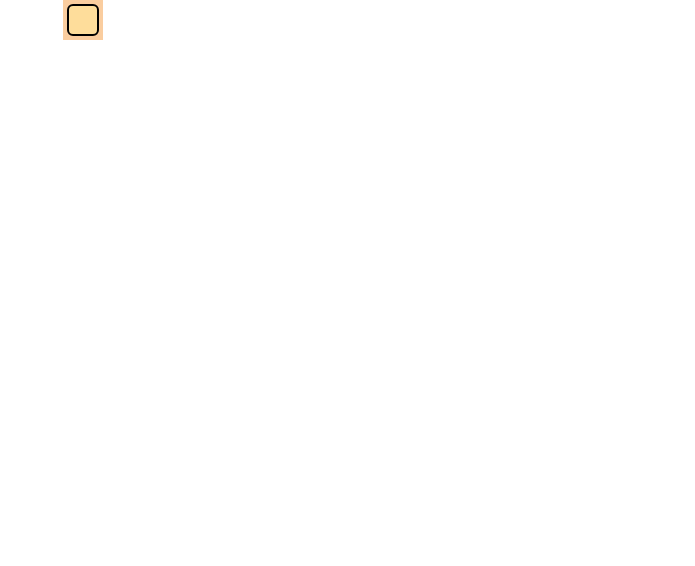
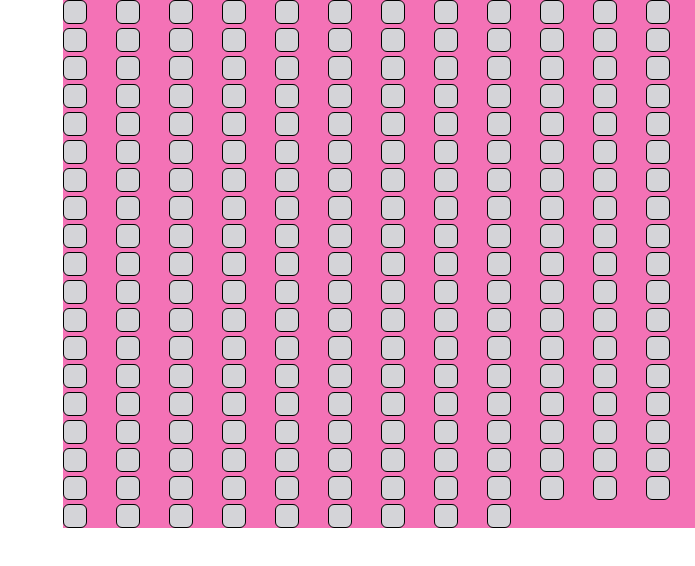
Before and after one commit to turnerian2004/scrabble, a React (Vite) app: page /game in a window 1280 px wide. Shown: the top 566 px of the page, without its empty margins (585-1280 px from the left). Built offline with nearby package versions, Linux system fonts and the light colour scheme.

Commit message:
feature: build board game

```diff
--- /dev/null
+++ b/src/Components/GameBoard.tsx
@@ -0,0 +1,17 @@
+import React from 'react'
+import { GameBoardTile } from './GameBoardTile'
+import { GameTerms } from '../Definitions'
+
+export const GameBoard: React.FC = () => {
+    return (
+        <div className="grid grid-cols-12 items-center justify-around gap-1 bg-pink-400">
+            {Array.from({
+                length:
+                    GameTerms.BoardDimension *
+                    GameTerms.BoardDimension,
+            }).map((_, index) => (
+                <GameBoardTile key={index} />
+            ))}
+        </div>
+    )
+}
--- a/src/Components/GameBoardTile.tsx
+++ b/src/Components/GameBoardTile.tsx
@@ -1,62 +1,51 @@
 import React, { useState } from 'react'
-import { useDrag, useDrop } from 'react-dnd'
+import { useDrop } from 'react-dnd'
 import { ItemTypes } from '../Constants'
 import { LetterTileProps } from './LetterTile'
+import { useMoveLetterToBoard } from '../Context/CustomHooks'
+import classNames from 'classnames'
 
-interface GameBoardTileProps {
-    updateStateFunc: (uniqueIdentifer: string) => void
-}
-
-export const GameBoardTile: React.FC<GameBoardTileProps> = ({
-    updateStateFunc,
-}) => {
+export const GameBoardTile: React.FC = () => {
     const [droppedItem, setDroppedItem] =
         useState<LetterTileProps | null>(null)
+    const { moveLetterToBoard } = useMoveLetterToBoard()
 
     const [{ isOver }, dropRef] = useDrop({
         accept: ItemTypes.LETTERTILE,
         drop: (item: LetterTileProps) => {
             if (droppedItem === null) {
                 setDroppedItem(item)
-                console.log('k-town')
-                updateStateFunc(item.uniqueIdentifier)
+                moveLetterToBoard(item.uniqueIdentifier)
             }
         },
-        collect: (monitor) => ({
+        collect: monitor => ({
             isOver: monitor.isOver(),
-        }),
-    })
-
-    const [{ isDragging }, dragRef] = useDrag({
-        type: ItemTypes.LETTERTILE,
-        item: droppedItem,
-        canDrag: !!droppedItem,
-        end: () => setDroppedItem(null),
-        collect: (monitor) => ({
-            isDragging: monitor.isDragging(),
         }),
     })
 
     return (
         <div
             ref={dropRef}
-            className={`flex h-10 w-10 items-center justify-center bg-[#facd9f] ${isOver ? 'border border-blue-500' : ''}`}
-        >
+            className={classNames(
+                'relative flex h-6 w-6 items-center justify-center rounded-md',
+                { 'border border-black bg-zinc-300': !droppedItem },
+                { 'bg-[#facd9f]': !!droppedItem },
+                {
+                    'border-2 border-black outline outline-black':
+                        isOver,
+                }
+            )}>
             {droppedItem ? (
-                <div
-                    ref={dragRef}
-                    style={{ display: isDragging ? 'none' : '' }}
-                    className="grid h-8 w-8 cursor-pointer grid-rows-5 items-center justify-center rounded-md border-2 border-black bg-[#fedd9b]"
-                >
-                    <div className="row-span-3 text-lg font-bold capitalize">
+                <>
+                    <div className="text-base font-bold capitalize">
                         {droppedItem.character}
                     </div>
-                    <div className="row-span-2 text-xs font-light">
+                    <div className="absolute bottom-0 right-0 text-[8px]">
                         {droppedItem.pointValue}
                     </div>
-                </div>
+                </>
             ) : (
-                <div className="h-8 w-8 rounded-md border-2 border-black bg-[#fedd9b]"></div>
+                <div></div>
             )}
         </div>
     )
--- a/src/Components/LetterTile.tsx
+++ b/src/Components/LetterTile.tsx
@@ -1,12 +1,12 @@
 import React from 'react'
 import { useDrag } from 'react-dnd'
 import { ItemTypes } from '../Constants'
+import classNames from 'classnames'
 
 export interface LetterTileProps {
     character: string
     pointValue: number
     uniqueIdentifier: string
-    updateStateFunc: (uniqueIdentifer: string) => void
 }
 
 export const LetterTile: React.FC<LetterTileProps> = ({
@@ -14,23 +14,21 @@ export const LetterTile: React.FC<LetterTileProps> = ({
     pointValue,
     uniqueIdentifier,
 }) => {
-    const [{ isDragging }, dragRef] = useDrag(
-        () => ({
-            type: ItemTypes.LETTERTILE,
-            item: { character, pointValue, uniqueIdentifier },
-            collect: (monitor) => ({
-                isDragging: monitor.isDragging(),
-            }),
+    const [{ isDragging }, dragRef] = useDrag({
+        type: ItemTypes.LETTERTILE,
+        item: { character, pointValue, uniqueIdentifier },
+        collect: monitor => ({
+            isDragging: monitor.isDragging(),
         }),
-        []
-    )
+    })
 
     return (
         <div
             ref={dragRef}
-            style={{ display: isDragging ? 'none' : '' }}
-            className="grid h-10 w-10 cursor-pointer grid-rows-5 items-center justify-center rounded-md border-2 border-[#1977d3]"
-        >
+            className={classNames(
+                'grid h-10 w-10 cursor-pointer grid-rows-5 items-center justify-center rounded-md border-2 border-[#1977d3]',
+                { hidden: isDragging }
+            )}>
             <div className="row-span-3 text-lg font-bold capitalize">
                 {character}
             </div>
--- a/src/Components/UserButton.tsx
+++ b/src/Components/UserButton.tsx
@@ -12,15 +12,9 @@ export const UserButton: React.FC<ButtonProps> = ({
 }) => {
     return (
         <Button
-            style={{
-                textTransform: 'none',
-                minWidth: 120,
-                minHeight: 50,
-            }}
             variant="outlined"
             onClick={onClick}
-            className="h-8 w-12"
-        >
+            className="h-12 w-32 normal-case">
             {title}
         </Button>
     )
--- a/src/Definitions.ts
+++ b/src/Definitions.ts
@@ -7,6 +7,7 @@ export enum LetterOwner {
 
 export enum GameTerms {
     MaxNumberLettersPerPlayer = 7,
+    BoardDimension = 15,
 }
 
 export enum ComputerSkillLevel {
--- a/src/Pages/GamePage.tsx
+++ b/src/Pages/GamePage.tsx
@@ -1,28 +1,23 @@
 import { useContext } from 'react'
-import { GameBoardTile } from '../Components/GameBoardTile'
 import { LetterTile } from '../Components/LetterTile'
 import { ScrabbleContext } from '../Context/ScrabbleContext'
-import { useMoveLetterToBoard } from '../Context/CustomHooks'
+import { GameBoard } from '../Components/GameBoard'
 
 export const GamePage = () => {
     const { state } = useContext(ScrabbleContext)
     const personLetters = state.allLetters.person
 
-    const { moveLetterToBoard } = useMoveLetterToBoard()
+    console.log('gamepage: ', personLetters)
 
     return (
         <div className="grid h-screen grid-cols-2 justify-center gap-4">
             <div>
                 {personLetters.map((letter, index) => (
-                    <LetterTile
-                        {...letter}
-                        updateStateFunc={moveLetterToBoard}
-                        key={index}
-                    ></LetterTile>
+                    <LetterTile {...letter} key={index} />
                 ))}
             </div>
             <div>
-                <GameBoardTile updateStateFunc={moveLetterToBoard} />
+                <GameBoard></GameBoard>
             </div>
         </div>
     )
--- a/src/Pages/SelectOpponentPage.tsx
+++ b/src/Pages/SelectOpponentPage.tsx
@@ -43,29 +43,27 @@ export const VisitorPage = () => {
                     <UserSelectMenu
                         title="Computer Skill Level"
                         options={computerSkillLevel}
-                        onClick={selectComputerSkillLevel}
-                    ></UserSelectMenu>
+                        onClick={
+                            selectComputerSkillLevel
+                        }></UserSelectMenu>
                     {state.computerSkillLevel !== null && (
                         <UserSelectMenu
                             title="Turn Time Limit"
                             options={turnTimeLimitOptions}
-                            onClick={turnTimeLimit}
-                        ></UserSelectMenu>
+                            onClick={turnTimeLimit}></UserSelectMenu>
                     )}
                     {state.turnTimeLimit !== null && (
                         <UserSelectMenu
                             title="Game Time Limit"
                             options={gameTimeLimitOptions}
-                            onClick={gameTimeLimit}
-                        ></UserSelectMenu>
+                            onClick={gameTimeLimit}></UserSelectMenu>
                     )}
                     {state.gameTimeLimit !== null && (
                         <UserButton
                             onClick={() => {
                                 handleClick()
                             }}
-                            title={'Start Game!'}
-                        ></UserButton>
+                            title={'Start'}></UserButton>
                     )}
                 </div>
             </div>
--- a/src/Pages/WelcomePage.tsx
+++ b/src/Pages/WelcomePage.tsx
@@ -46,8 +46,7 @@ export const WelcomePage = () => {
                 {showButton && (
                     <UserButton
                         onClick={handleWelcome}
-                        title={'Start!'}
-                    ></UserButton>
+                        title={'Next Page'}></UserButton>
                 )}
             </div>
         </div>
```
Also changed, not shown: src/Context/ScrabbleContext.tsx (+6 -4 lines), 1 other file (tests, documents, lock files or other folders).
